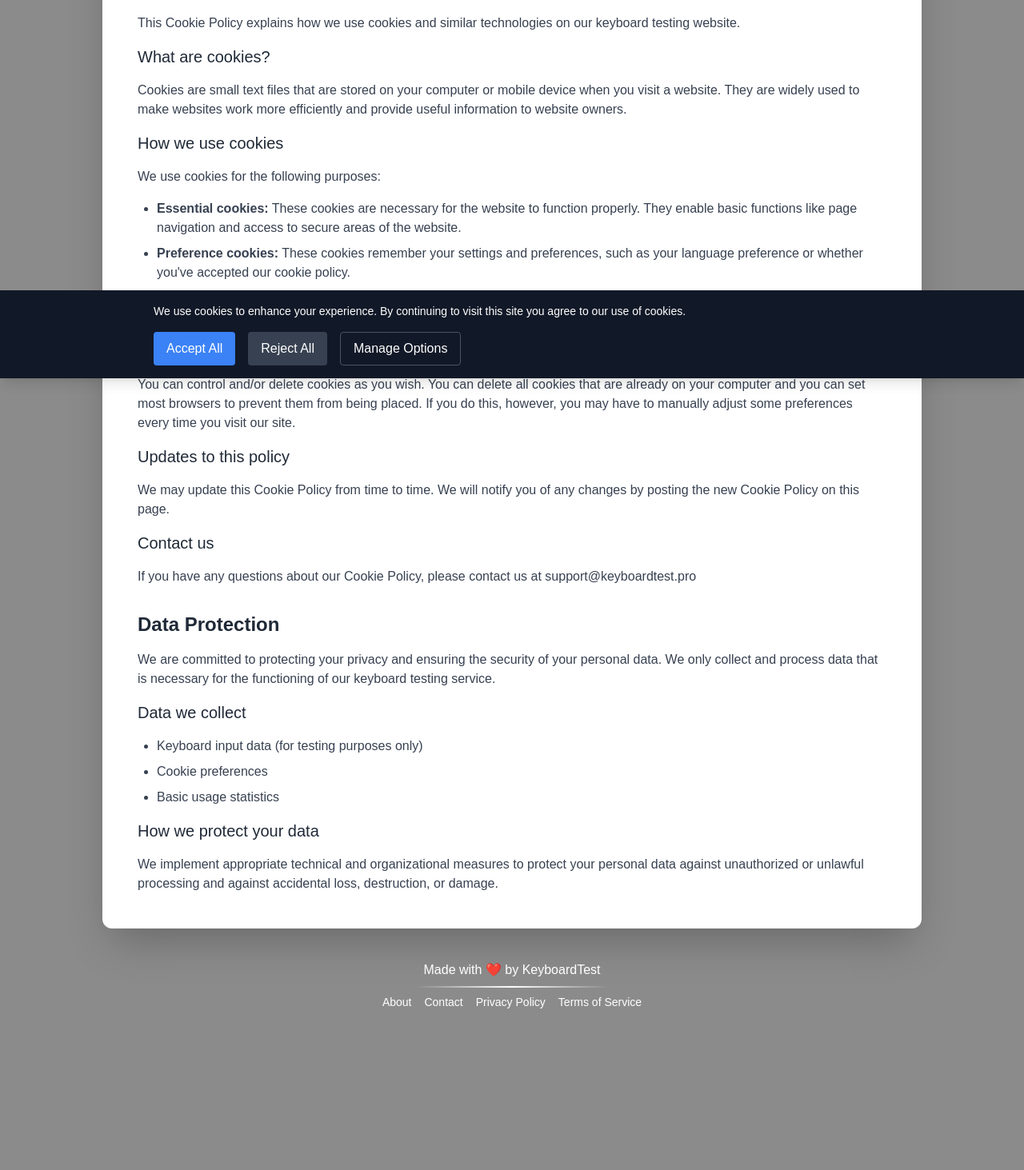
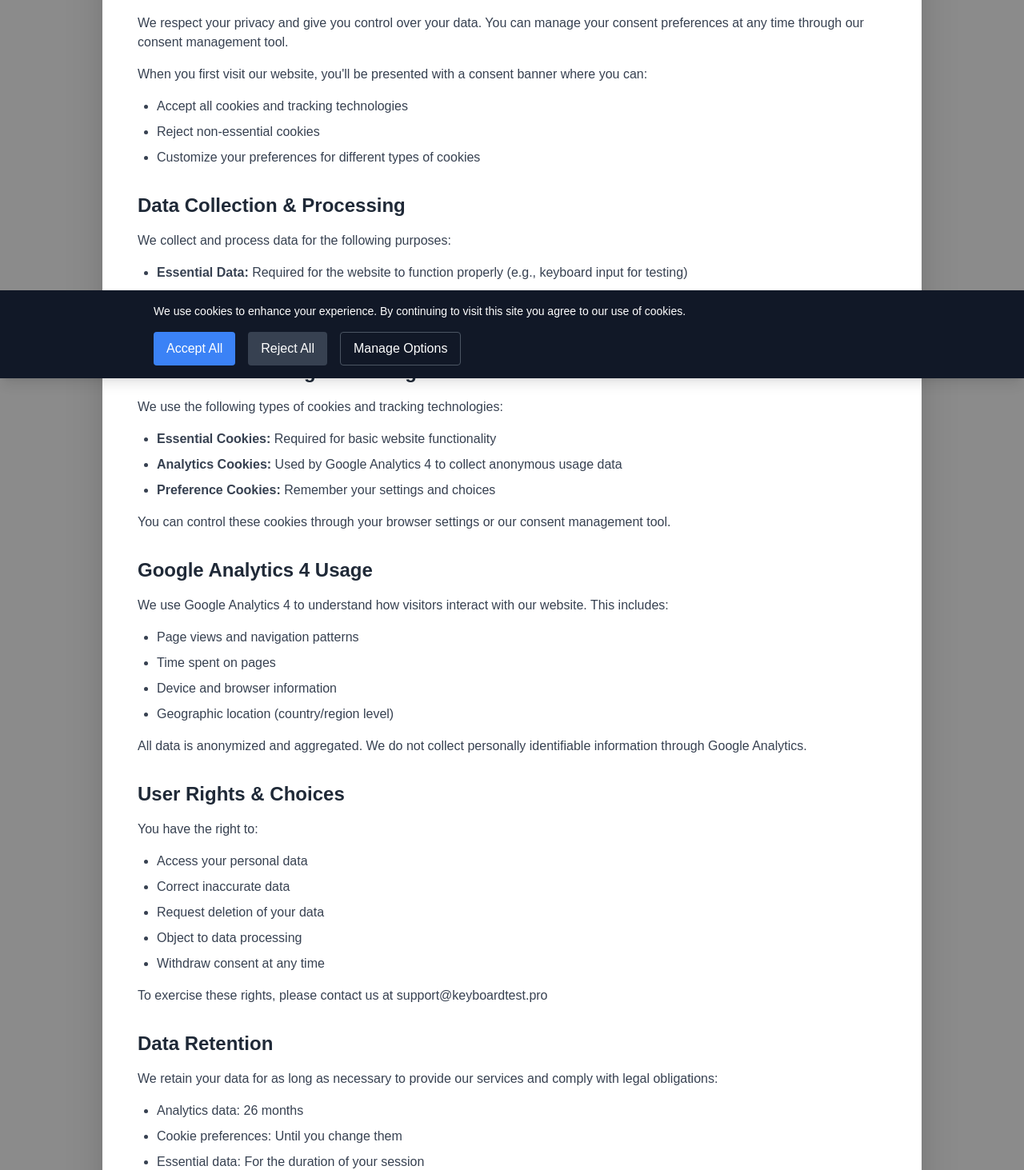
Before and after one commit to AprilFoolsDay0401/keyboard_tester, a Next.js app: page /privacy in a window 1280 px wide. Shown: the part 327-1790 px from the top of the page at 80% size. Before the commit the page ends 1614 px from the top, so only its background shows below. Built offline with nearby package versions, Linux system fonts and the light colour scheme.

Commit message:
Update the privacy and terms

```diff
--- a/src/app/privacy/page.tsx
+++ b/src/app/privacy/page.tsx
@@ -49,107 +49,155 @@ export default function PrivacyPolicy() {
           <div className="space-y-8">
             <section>
               <h2 className="text-2xl font-semibold mb-4 text-gray-800">
-                Cookie Policy
+                Consent Management
               </h2>
               <div className="space-y-4 text-gray-700">
                 <p>
-                  This Cookie Policy explains how we use cookies and similar
-                  technologies on our keyboard testing website.
+                  We respect your privacy and give you control over your data.
+                  You can manage your consent preferences at any time through
+                  our consent management tool.
                 </p>
+                <p>
+                  When you first visit our website, you'll be presented with a
+                  consent banner where you can:
+                </p>
+                <ul className="list-disc pl-6 space-y-2">
+                  <li>Accept all cookies and tracking technologies</li>
+                  <li>Reject non-essential cookies</li>
+                  <li>
+                    Customize your preferences for different types of cookies
+                  </li>
+                </ul>
+              </div>
+            </section>
 
-                <h3 className="text-xl font-medium mt-6 mb-3 text-gray-800">
-                  What are cookies?
-                </h3>
-                <p>
-                  Cookies are small text files that are stored on your computer
-                  or mobile device when you visit a website. They are widely
-                  used to make websites work more efficiently and provide useful
-                  information to website owners.
-                </p>
-
-                <h3 className="text-xl font-medium mt-6 mb-3 text-gray-800">
-                  How we use cookies
-                </h3>
-                <p>We use cookies for the following purposes:</p>
-                <ul className="list-disc pl-6 space-y-2 mt-2">
+            <section>
+              <h2 className="text-2xl font-semibold mb-4 text-gray-800">
+                Data Collection & Processing
+              </h2>
+              <div className="space-y-4 text-gray-700">
+                <p>We collect and process data for the following purposes:</p>
+                <ul className="list-disc pl-6 space-y-2">
                   <li>
-                    <strong>Essential cookies:</strong> These cookies are
-                    necessary for the website to function properly. They enable
-                    basic functions like page navigation and access to secure
-                    areas of the website.
+                    <strong>Essential Data:</strong> Required for the website to
+                    function properly (e.g., keyboard input for testing)
                   </li>
                   <li>
-                    <strong>Preference cookies:</strong> These cookies remember
-                    your settings and preferences, such as your language
-                    preference or whether you've accepted our cookie policy.
+                    <strong>Analytics Data:</strong> To understand how visitors
+                    use our website and improve our services
                   </li>
                   <li>
-                    <strong>Analytics cookies:</strong> We use these cookies to
-                    understand how visitors interact with our website, which
-                    helps us improve our services.
+                    <strong>Preference Data:</strong> To remember your settings
+                    and preferences
                   </li>
                 </ul>
+              </div>
+            </section>
 
-                <h3 className="text-xl font-medium mt-6 mb-3 text-gray-800">
-                  Your cookie preferences
-                </h3>
+            <section>
+              <h2 className="text-2xl font-semibold mb-4 text-gray-800">
+                Cookies & Tracking Technologies
+              </h2>
+              <div className="space-y-4 text-gray-700">
                 <p>
-                  You can control and/or delete cookies as you wish. You can
-                  delete all cookies that are already on your computer and you
-                  can set most browsers to prevent them from being placed. If
-                  you do this, however, you may have to manually adjust some
-                  preferences every time you visit our site.
+                  We use the following types of cookies and tracking
+                  technologies:
                 </p>
-
-                <h3 className="text-xl font-medium mt-6 mb-3 text-gray-800">
-                  Updates to this policy
-                </h3>
+                <ul className="list-disc pl-6 space-y-2">
+                  <li>
+                    <strong>Essential Cookies:</strong> Required for basic
+                    website functionality
+                  </li>
+                  <li>
+                    <strong>Analytics Cookies:</strong> Used by Google Analytics
+                    4 to collect anonymous usage data
+                  </li>
+                  <li>
+                    <strong>Preference Cookies:</strong> Remember your settings
+                    and choices
+                  </li>
+                </ul>
                 <p>
-                  We may update this Cookie Policy from time to time. We will
-                  notify you of any changes by posting the new Cookie Policy on
-                  this page.
-                </p>
-
-                <h3 className="text-xl font-medium mt-6 mb-3 text-gray-800">
-                  Contact us
-                </h3>
-                <p>
-                  If you have any questions about our Cookie Policy, please
-                  contact us at support@keyboardtest.pro
+                  You can control these cookies through your browser settings or
+                  our consent management tool.
                 </p>
               </div>
             </section>
 
             <section>
               <h2 className="text-2xl font-semibold mb-4 text-gray-800">
-                Data Protection
+                Google Analytics 4 Usage
               </h2>
               <div className="space-y-4 text-gray-700">
                 <p>
-                  We are committed to protecting your privacy and ensuring the
-                  security of your personal data. We only collect and process
-                  data that is necessary for the functioning of our keyboard
-                  testing service.
+                  We use Google Analytics 4 to understand how visitors interact
+                  with our website. This includes:
                 </p>
+                <ul className="list-disc pl-6 space-y-2">
+                  <li>Page views and navigation patterns</li>
+                  <li>Time spent on pages</li>
+                  <li>Device and browser information</li>
+                  <li>Geographic location (country/region level)</li>
+                </ul>
+                <p>
+                  All data is anonymized and aggregated. We do not collect
+                  personally identifiable information through Google Analytics.
+                </p>
+              </div>
+            </section>
 
-                <h3 className="text-xl font-medium mt-6 mb-3 text-gray-800">
-                  Data we collect
-                </h3>
+            <section>
+              <h2 className="text-2xl font-semibold mb-4 text-gray-800">
+                User Rights & Choices
+              </h2>
+              <div className="space-y-4 text-gray-700">
+                <p>You have the right to:</p>
                 <ul className="list-disc pl-6 space-y-2">
-                  <li>Keyboard input data (for testing purposes only)</li>
-                  <li>Cookie preferences</li>
-                  <li>Basic usage statistics</li>
+                  <li>Access your personal data</li>
+                  <li>Correct inaccurate data</li>
+                  <li>Request deletion of your data</li>
+                  <li>Object to data processing</li>
+                  <li>Withdraw consent at any time</li>
                 </ul>
+                <p>
+                  To exercise these rights, please contact us at
+                  support@keyboardtest.pro
+                </p>
+              </div>
+            </section>
 
-                <h3 className="text-xl font-medium mt-6 mb-3 text-gray-800">
-                  How we protect your data
-                </h3>
+            <section>
+              <h2 className="text-2xl font-semibold mb-4 text-gray-800">
+                Data Retention
+              </h2>
+              <div className="space-y-4 text-gray-700">
                 <p>
-                  We implement appropriate technical and organizational measures
-                  to protect your personal data against unauthorized or unlawful
-                  processing and against accidental loss, destruction, or
-                  damage.
+                  We retain your data for as long as necessary to provide our
+                  services and comply with legal obligations:
                 </p>
+                <ul className="list-disc pl-6 space-y-2">
+                  <li>Analytics data: 26 months</li>
+                  <li>Cookie preferences: Until you change them</li>
+                  <li>Essential data: For the duration of your session</li>
+                </ul>
+              </div>
+            </section>
+
+            <section>
+              <h2 className="text-2xl font-semibold mb-4 text-gray-800">
+                Updates & Contact
+              </h2>
+              <div className="space-y-4 text-gray-700">
+                <p>
+                  We may update this Privacy Policy from time to time. We will
+                  notify you of any changes by posting the new policy on this
+                  page.
+                </p>
+                <p>
+                  If you have any questions about this Privacy Policy or our
+                  data practices, please contact us at:
+                </p>
+                <p className="font-medium">Email: support@keyboardtest.pro</p>
               </div>
             </section>
           </div>
--- a/src/app/terms/page.tsx
+++ b/src/app/terms/page.tsx
@@ -89,7 +89,56 @@ export default function Terms() {
 
             <section>
               <h2 className="text-2xl font-semibold mb-4 text-gray-800">
-                3. Disclaimer
+                3. Data Processing and Consent
+              </h2>
+              <div className="space-y-4 text-gray-700">
+                <p>
+                  By using our service, you consent to our data processing
+                  practices as described in our Privacy Policy. This includes:
+                </p>
+                <ul className="list-disc pl-6 space-y-2">
+                  <li>
+                    Collection and processing of keyboard input data for testing
+                    purposes
+                  </li>
+                  <li>Use of cookies and similar tracking technologies</li>
+                  <li>
+                    Processing of analytics data through Google Analytics 4
+                  </li>
+                  <li>Storage of your preferences and settings</li>
+                </ul>
+                <p>
+                  You can manage your consent preferences at any time through
+                  our consent management tool.
+                </p>
+              </div>
+            </section>
+
+            <section>
+              <h2 className="text-2xl font-semibold mb-4 text-gray-800">
+                4. Cookies and Tracking Technologies
+              </h2>
+              <div className="space-y-4 text-gray-700">
+                <p>
+                  Our website uses cookies and similar tracking technologies to
+                  enhance your experience. By using our service, you agree to
+                  our use of:
+                </p>
+                <ul className="list-disc pl-6 space-y-2">
+                  <li>Essential cookies required for website functionality</li>
+                  <li>Analytics cookies for understanding user behavior</li>
+                  <li>Preference cookies for remembering your settings</li>
+                </ul>
+                <p>
+                  You can control these technologies through your browser
+                  settings or our consent management tool.
+                </p>
+              </div>
+            </section>
+
+            <section>
+              <h2 className="text-2xl font-semibold mb-4 text-gray-800">
+                5. Disclaimer
               </h2>
               <div className="space-y-4 text-gray-700">
                 <p>
@@ -106,7 +155,7 @@ export default function Terms() {
 
             <section>
               <h2 className="text-2xl font-semibold mb-4 text-gray-800">
-                4. Limitations
+                6. Limitations
               </h2>
               <div className="space-y-4 text-gray-700">
                 <p>
@@ -121,7 +170,7 @@ export default function Terms() {
 
             <section>
               <h2 className="text-2xl font-semibold mb-4 text-gray-800">
-                5. Revisions and Errata
+                7. Revisions and Errata
               </h2>
               <div className="space-y-4 text-gray-700">
                 <p>
@@ -136,7 +185,7 @@ export default function Terms() {
 
             <section>
               <h2 className="text-2xl font-semibold mb-4 text-gray-800">
-                6. Links
+                8. Links
               </h2>
               <div className="space-y-4 text-gray-700">
                 <p>
@@ -151,7 +200,7 @@ export default function Terms() {
 
             <section>
               <h2 className="text-2xl font-semibold mb-4 text-gray-800">
-                7. Modifications
+                9. Modifications
               </h2>
               <div className="space-y-4 text-gray-700">
                 <p>
@@ -164,7 +213,7 @@ export default function Terms() {
 
             <section>
               <h2 className="text-2xl font-semibold mb-4 text-gray-800">
-                8. Contact Information
+                10. Contact Information
               </h2>
               <div className="space-y-4 text-gray-700">
                 <p>
```
